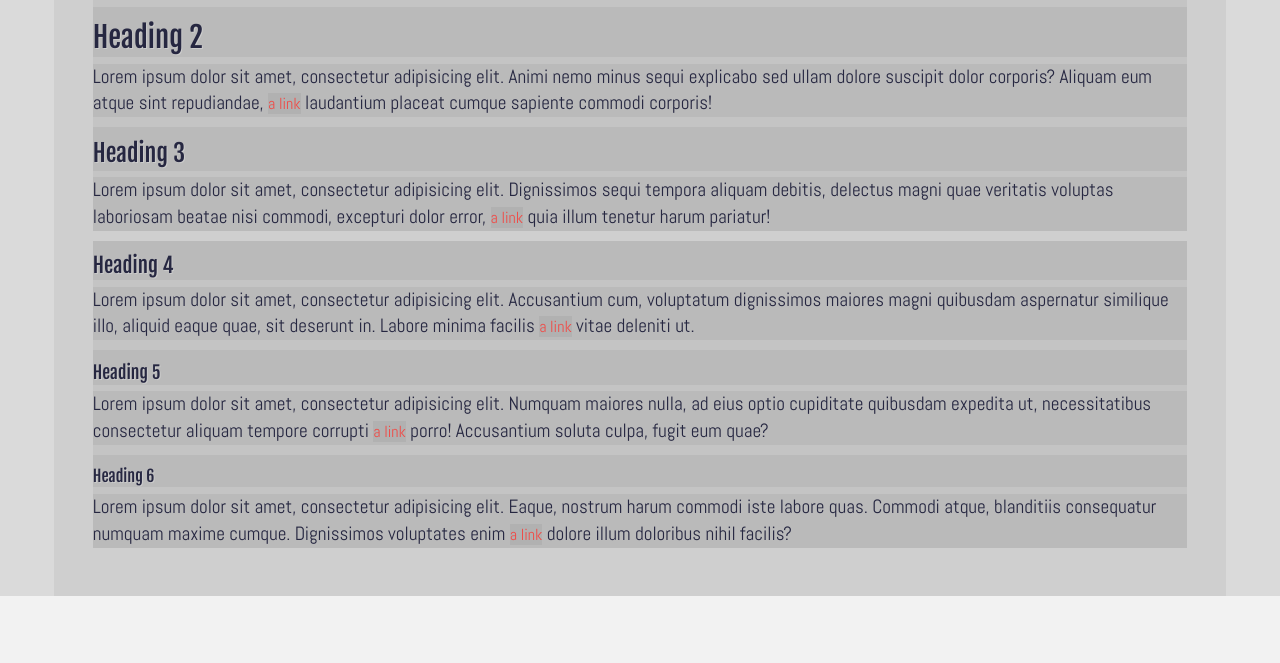
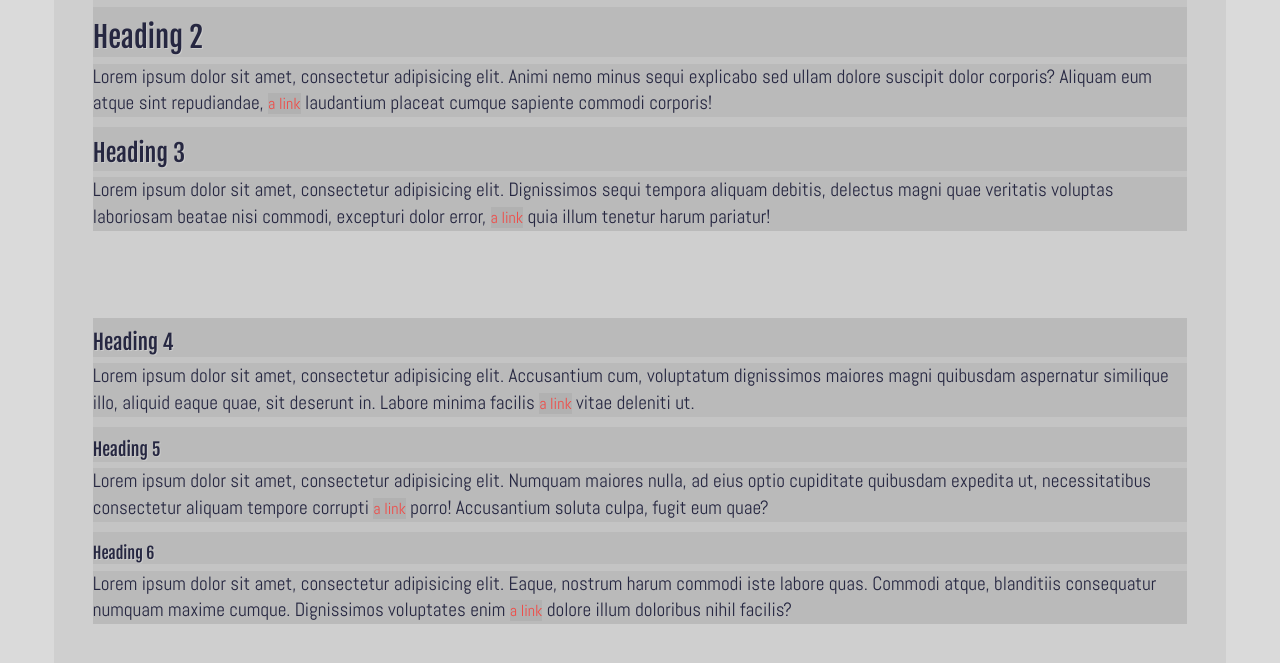
Before and after one commit to bugsyAlexander/Grunt-Workflow, a website: page index.html in a window 1280 px wide. Shown: the part 161-824 px from the top of the page. Before the commit the page ends 800 px from the top, so only its background shows below. Drawn offline with Linux system fonts and the light colour scheme; files that its build step writes are made by us from their sources.

Commit message:
added markup to test susy layout

```diff
--- a/index.html
+++ b/index.html
@@ -24,7 +24,12 @@
 		<h3>Heading 3</h3>
 		<p>Lorem ipsum dolor sit amet, consectetur adipisicing elit. Dignissimos sequi tempora aliquam debitis, delectus magni quae veritatis voluptas laboriosam beatae nisi commodi, excepturi dolor error, <a href="#">a link</a> quia illum tenetur harum pariatur!</p>
 	</article> <!-- article -->
+</section>
+</div>
 
+
+<div>
+<section>
 	<aside>
 		<h4>Heading 4</h4>
 		<p>Lorem ipsum dolor sit amet, consectetur adipisicing elit. Accusantium cum, voluptatum dignissimos maiores magni quibusdam aspernatur similique illo, aliquid eaque quae, sit deserunt in. Labore minima facilis <a href="#">a link</a> vitae deleniti ut.</p>
```
